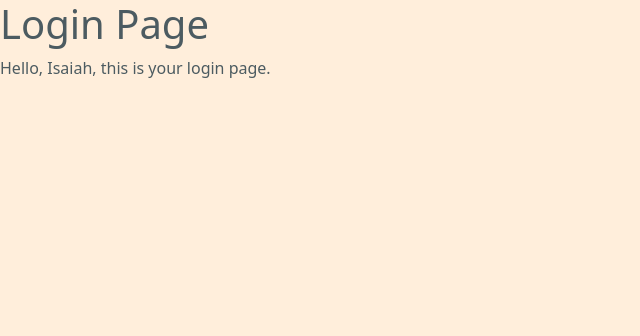
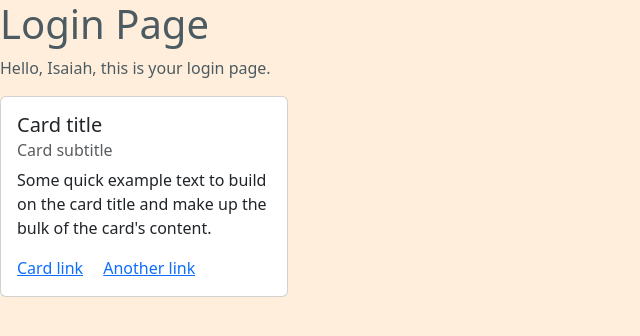
Before and after one commit to mahsan2002/4Loop, a Flask app: page /login in a window 1280 px wide. Shown: the top 336 px of the page, without its empty margins (0-640 px from the left). Run offline with Flask 3, Linux system fonts and the light colour scheme.

Commit message:
EDIT: Added login card to login page

```diff
--- a/GIT_Starter_Flask_App/application/templates/login.html
+++ b/GIT_Starter_Flask_App/application/templates/login.html
@@ -11,6 +11,16 @@
 
         <p>Hello, Isaiah, this is your login page.</p>
 
+        <div class="card" style="width: 18rem;">
+            <div class="card-body">
+                <h5 class="card-title">Card title</h5>
+                <h6 class="card-subtitle mb-2 text-body-secondary">Card subtitle</h6>
+                <p class="card-text">Some quick example text to build on the card title and make up the bulk of the card's content.</p>
+                <a href="#" class="card-link">Card link</a>
+                <a href="#" class="card-link">Another link</a>
+            </div>
+        </div>
+
 
 
     <script src="https://cdn.jsdelivr.net/npm/bootstrap@5.3.3/dist/js/bootstrap.bundle.min.js" integrity="sha384-YvpcrYf0tY3lHB60NNkmXc5s9fDVZLESaAA55NDzOxhy9GkcIdslK1eN7N6jIeHz" crossorigin="anonymous"></script>
```
